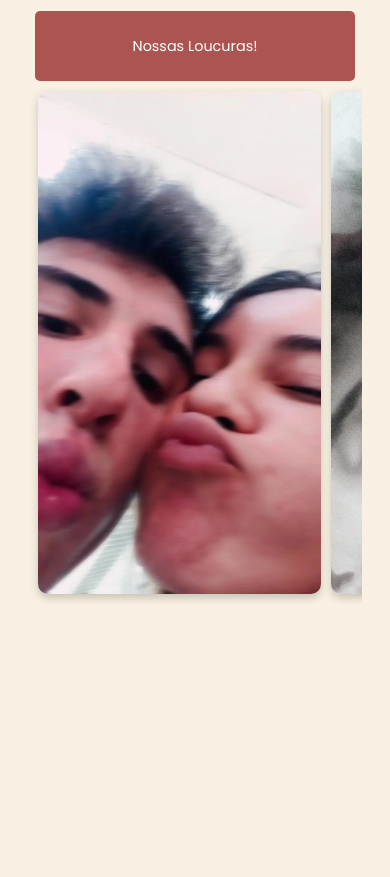
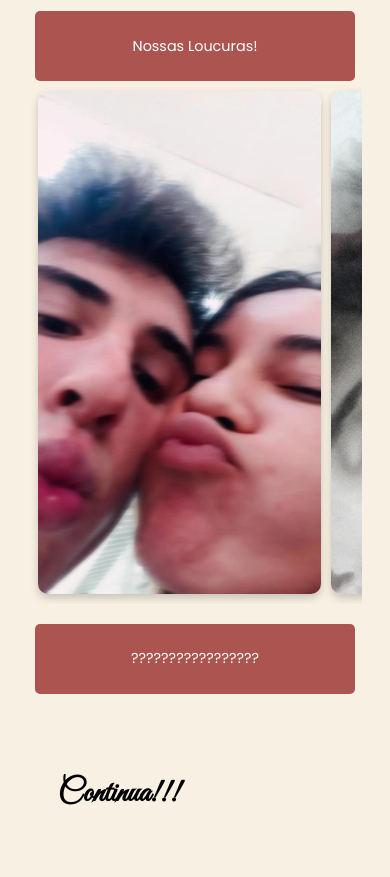
Before and after one commit to Luc4srodriguez/site, a plain HTML site: page PRESENTE 2 .html in a window 390 px wide. Shown: the part 3991-4868 px from the top of the page. Before the commit the page ends 4643 px from the top, so only its background shows below. Drawn offline with Linux system fonts and the light colour scheme.

Commit message:
Update PRESENTE 2 .html

```diff
--- a/PRESENTE 2 .html
+++ b/PRESENTE 2 .html
@@ -82,6 +82,15 @@
                     Seu navegador não suporta vídeos.
                 </video>
             </div>
+
+
+            <div class="event" onclick="toggleMedia(7)">
+                <p class="event-text">?????????????????</p>
+                <div class="event-images">
+                    <h1>Continua!!!</h1>
+                </div>
+            </div>
+
         </div>
 
     <script src="javascript1.js"></script>
```
